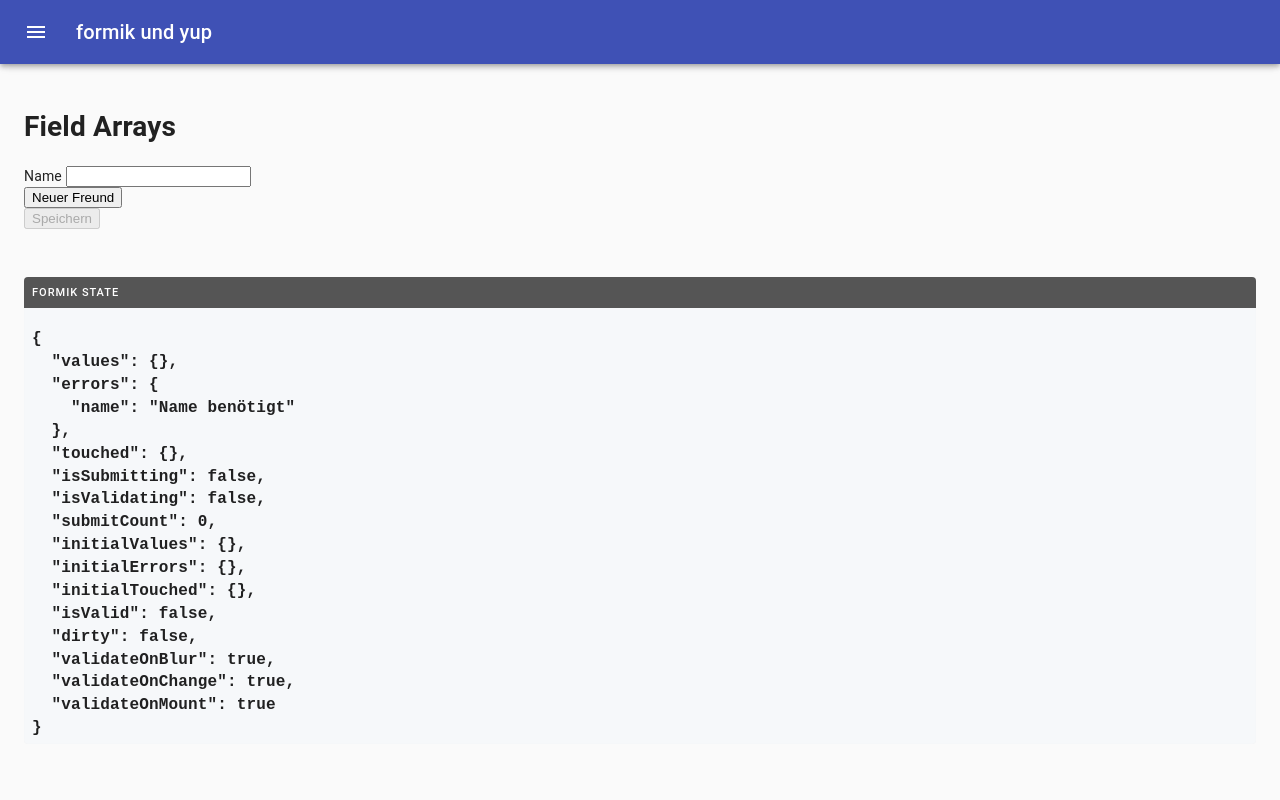
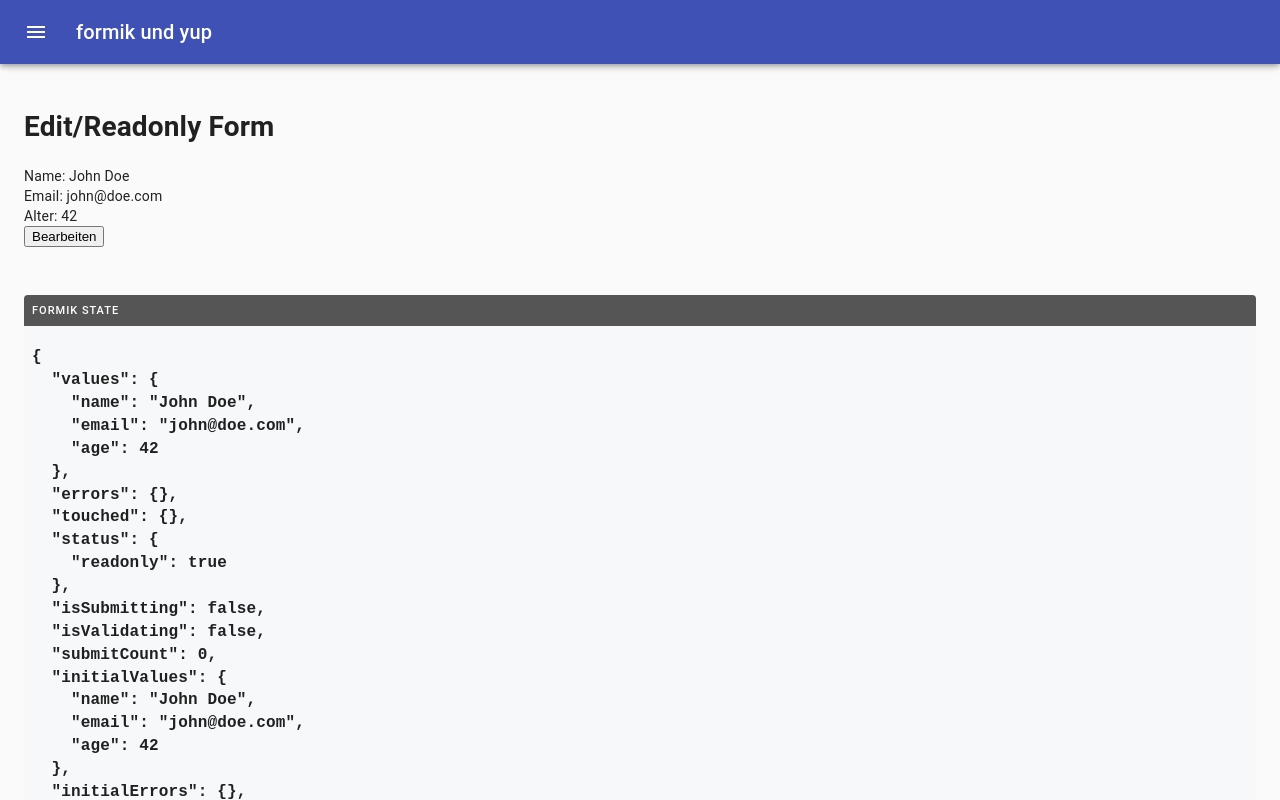
Before and after one commit to mhienle/techday-talk-formik-yup, a React (Create React App) app in the folder demo/: page /#/5 in a window 1280 px wide. Both pictures are taken after a click on the button 207 px from the left and 32 px from the top of the page. Shown: the top 800 px of the page. Built offline with nearby package versions, Linux system fonts and the light colour scheme.

Commit message:
Delete example 2

```diff
--- a/demo/src/Page1.tsx
+++ b/demo/src/Page1.tsx
@@ -76,7 +76,7 @@ const Page1 = () => {
   };
   return (
     <div>
-      <h1>Einfache Validierung</h1>
+      <h1>Einfache yup-Validierung</h1>
       <Divider />
 
       <h2>Initial leeres Form</h2>
--- a/demo/src/Page2.tsx
+++ b/demo/src/Page2.tsx
@@ -3,26 +3,25 @@ import { Field, Form, FormikProps, Formik } from "formik";
 import ErrorMessage from "./ErrorMessage";
 import { Debug } from "./Debug";
 import * as yup from "yup";
-import { Divider } from "@material-ui/core";
 
 interface Form2Values {
   name?: string;
+  emailRequired?: boolean;
   email?: string;
   age?: number;
 }
 
-type Form2Props = Form2Values & {
-  emailRequired?: boolean;
-};
-const Form2: React.FC<Form2Props> = props => {
+const Form2: React.FC<Form2Values> = props => {
   const validationSchema = yup.object().shape({
     name: yup.string().required("Name benötigt"),
-    email: props.emailRequired
-      ? yup
-          .string()
-          .email("Ungültige Email-Adresse")
-          .required("Email-Adresse benötigt")
-      : yup.string().email("Ungültige Email-Adresse"),
+    email: yup.mixed().when("emailRequired", (emailRequired: boolean) =>
+      emailRequired
+        ? yup
+            .string()
+            .email("Ungültige Email-Adresse")
+            .required("Email-Adresse benötigt")
+        : yup.string().email("Ungültige Email-Adresse")
+    ),
     age: yup
       .number()
       .typeError("Zahl erwartet")
@@ -45,12 +44,21 @@ const Form2: React.FC<Form2Props> = props => {
         }, 2000);
       }}
     >
-      {(props: FormikProps<Form2Props>) => (
+      {(props: FormikProps<Form2Values>) => (
         <Form>
           <div>
             <label htmlFor="name">Name </label>
             <Field name="name" type="text" disabled={props.isSubmitting} />
             <ErrorMessage name="name" />
+          </div>
+
+          <div>
+            <label htmlFor="emailRequired">Email benötigt? </label>
+            <Field
+              name="emailRequired"
+              type="checkbox"
+              disabled={props.isSubmitting}
+            />
           </div>
 
           <div>
@@ -79,15 +87,8 @@ const Form2: React.FC<Form2Props> = props => {
 const Page2 = () => {
   return (
     <div>
-      <h1>Validierung basierend auf props</h1>
-      <Divider />
-
-      <h2>Email benötigt</h2>
-      <Form2 emailRequired={true} />
-      <Divider />
-
-      <h2>Email nicht benötigt</h2>
-      <Form2 emailRequired={false} />
+      <h1>Validierung basierend auf values</h1>
+      <Form2 />
     </div>
   );
 };
--- a/demo/src/Page3.tsx
+++ b/demo/src/Page3.tsx
@@ -2,41 +2,25 @@ import React from "react";
 import { Field, Form, FormikProps, Formik } from "formik";
 import ErrorMessage from "./ErrorMessage";
 import { Debug } from "./Debug";
-import * as yup from "yup";
 
 interface Form3Values {
-  name?: string;
-  emailRequired?: boolean;
-  email?: string;
-  age?: number;
+  bool1?: boolean;
+  bool2?: boolean;
 }
 
-const Form3: React.FC<Form3Values> = props => {
-  const validationSchema = yup.object().shape({
-    name: yup.string().required("Name benötigt"),
-    email: yup.mixed().when("emailRequired", (emailRequired: boolean) =>
-      emailRequired
-        ? yup
-            .string()
-            .email("Ungültige Email-Adresse")
-            .required("Email-Adresse benötigt")
-        : yup.string().email("Ungültige Email-Adresse")
-    ),
-    age: yup
-      .number()
-      .typeError("Zahl erwartet")
-      .moreThan(0, "Alter muss größer als 0 sein")
-      .required("Alter benötigt")
-  });
+const Form3: React.FC<Form3Values> = () => {
   return (
     <Formik
-      initialValues={{
-        name: props.name,
-        email: props.email,
-        age: props.age
+      initialValues={{}}
+      validateOnMount={true}
+      validate={(values: Form3Values) => {
+        return (values.bool1 && values.bool2) ||
+          (!values.bool1 && !values.bool2)
+          ? {
+              bool1: "Es muss genau eins der beiden Felder aktiv sein"
+            }
+          : undefined;
       }}
-      validationSchema={validationSchema}
-      validateOnMount={true}
       onSubmit={(values, actions) => {
         setTimeout(() => {
           alert(JSON.stringify(values, null, 2));
@@ -47,30 +31,15 @@ const Form3: React.FC<Form3Values> = props => {
       {(props: FormikProps<Form3Values>) => (
         <Form>
           <div>
-            <label htmlFor="name">Name </label>
-            <Field name="name" type="text" disabled={props.isSubmitting} />
-            <ErrorMessage name="name" />
+            <label htmlFor="bool1">Bool1 </label>
+            <Field name="bool1" type="checkbox" disabled={props.isSubmitting} />
+            <ErrorMessage name="bool1" />
           </div>
 
           <div>
-            <label htmlFor="emailRequired">Email benötigt? </label>
-            <Field
-              name="emailRequired"
-              type="checkbox"
-              disabled={props.isSubmitting}
-            />
-          </div>
-
-          <div>
-            <label htmlFor="email">Email </label>
-            <Field name="email" type="email" disabled={props.isSubmitting} />
-            <ErrorMessage name="email" />
-          </div>
-
-          <div>
-            <label htmlFor="age">Alter </label>
-            <Field name="age" type="number" disabled={props.isSubmitting} />
-            <ErrorMessage name="age" />
+            <label htmlFor="bool2">Bool2 </label>
+            <Field name="bool2" type="checkbox" disabled={props.isSubmitting} />
+            <ErrorMessage name="bool2" />
           </div>
 
           <button type="submit" disabled={props.isSubmitting || !props.isValid}>
@@ -87,7 +56,7 @@ const Form3: React.FC<Form3Values> = props => {
 const Page3 = () => {
   return (
     <div>
-      <h1>Validierung basierend auf values</h1>
+      <h1>Cross-Validierung</h1>
       <Form3 />
     </div>
   );
--- a/demo/src/Page4.tsx
+++ b/demo/src/Page4.tsx
@@ -1,26 +1,57 @@
 import React from "react";
-import { Field, Form, FormikProps, Formik } from "formik";
+import * as yup from "yup";
+import {
+  Field,
+  Form,
+  FormikProps,
+  Formik,
+  FieldArray,
+  ArrayHelpers
+} from "formik";
 import ErrorMessage from "./ErrorMessage";
 import { Debug } from "./Debug";
+import { createStyles, makeStyles } from "@material-ui/core/styles";
+
+const useStyles = makeStyles(() =>
+  createStyles({
+    friendBox: {
+      border: "1px solid black",
+      margin: "4px",
+      padding: "4px"
+    }
+  })
+);
+
+interface Person {
+  name: string;
+  email?: string;
+}
 
 interface Form4Values {
-  bool1?: boolean;
-  bool2?: boolean;
+  name?: string;
+  friends?: Person[];
 }
 
+const validationSchema = yup.object<Form4Values>({
+  name: yup.string().required("Name benötigt"),
+  friends: yup.array().of(
+    yup.object<Person>({
+      name: yup.string().required("Name benötigt"),
+      email: yup
+        .string()
+        .email("Ungültige Email-Adresse")
+        .notRequired()
+    })
+  )
+});
+
 const Form4: React.FC<Form4Values> = () => {
+  const classes = useStyles();
   return (
     <Formik
       initialValues={{}}
       validateOnMount={true}
-      validate={(values: Form4Values) => {
-        return (values.bool1 && values.bool2) ||
-          (!values.bool1 && !values.bool2)
-          ? {
-              bool1: "Es muss genau eins der beiden Felder aktiv sein"
-            }
-          : undefined;
-      }}
+      validationSchema={validationSchema}
       onSubmit={(values, actions) => {
         setTimeout(() => {
           alert(JSON.stringify(values, null, 2));
@@ -31,16 +62,57 @@ const Form4: React.FC<Form4Values> = () => {
       {(props: FormikProps<Form4Values>) => (
         <Form>
           <div>
-            <label htmlFor="bool1">Bool1 </label>
-            <Field name="bool1" type="checkbox" disabled={props.isSubmitting} />
-            <ErrorMessage name="bool1" />
+            <label htmlFor="name">Name </label>
+            <Field name="name" type="text" disabled={props.isSubmitting} />
+            <ErrorMessage name="name" />
           </div>
 
-          <div>
-            <label htmlFor="bool2">Bool2 </label>
-            <Field name="bool2" type="checkbox" disabled={props.isSubmitting} />
-            <ErrorMessage name="bool2" />
-          </div>
+          <FieldArray name="friends">
+            {(arrayHelpers: ArrayHelpers) => {
+              const addFriend = async () => {
+                arrayHelpers.push({ name: "", email: "" });
+                setTimeout(async () => await props.validateForm()); // to enforce updating isValid...
+              };
+              const removeFriend = (index: number) =>
+                arrayHelpers.remove(index);
+
+              return (
+                <div>
+                  {props.values.friends?.map((friend, index) => (
+                    <div className={classes.friendBox}>
+                      <div>
+                        <label htmlFor={`friends[${index}].name`}>Name </label>
+                        <Field
+                          name={`friends[${index}].name`}
+                          type="text"
+                          disabled={props.isSubmitting}
+                        />
+                        <ErrorMessage name={`friends[${index}].name`} />
+                      </div>
+                      <div>
+                        <label htmlFor={`friends[${index}].email`}>
+                          Email{" "}
+                        </label>
+                        <Field
+                          name={`friends[${index}].email`}
+                          type="email"
+                          disabled={props.isSubmitting}
+                        />
+                        <ErrorMessage name={`friends[${index}].email`} />
+                      </div>
+                      <button type="button" onClick={() => removeFriend(index)}>
+                        Freund löschen
+                      </button>
+                    </div>
+                  )) || null}
+
+                  <button type="button" onClick={addFriend}>
+                    Neuer Freund
+                  </button>
+                </div>
+              );
+            }}
+          </FieldArray>
 
           <button type="submit" disabled={props.isSubmitting || !props.isValid}>
             Speichern
@@ -56,7 +128,7 @@ const Form4: React.FC<Form4Values> = () => {
 const Page4 = () => {
   return (
     <div>
-      <h1>Cross-Validierung</h1>
+      <h1>Field Arrays</h1>
       <Form4 />
     </div>
   );
--- a/demo/src/Page5.tsx
+++ b/demo/src/Page5.tsx
@@ -1,135 +1,123 @@
-import React from "react";
-import * as yup from "yup";
-import {
-  Field,
-  Form,
-  FormikProps,
-  Formik,
-  FieldArray,
-  ArrayHelpers
-} from "formik";
+import React, { useMemo } from "react";
+import { Field, Form, Formik, FormikProps, useFormikContext } from "formik";
 import ErrorMessage from "./ErrorMessage";
 import { Debug } from "./Debug";
-import { createStyles, makeStyles } from "@material-ui/core/styles";
 
-const useStyles = makeStyles(() =>
-  createStyles({
-    friendBox: {
-      border: "1px solid black",
-      margin: "4px",
-      padding: "4px"
-    }
-  })
-);
-
-interface Person {
+interface Form5Values {
   name: string;
-  email?: string;
+  email: string;
+  age: number;
 }
 
-interface Form5Values {
-  name?: string;
-  friends?: Person[];
+interface ReadonlyProp {
+  readonly: boolean;
 }
 
-const validationSchema = yup.object<Form5Values>({
-  name: yup.string().required("Name benötigt"),
-  friends: yup.array().of(
-    yup.object<Person>({
-      name: yup.string().required("Name benötigt"),
-      email: yup
-        .string()
-        .email("Ungültige Email-Adresse")
-        .notRequired()
-    })
-  )
-});
+interface InputWrapperProps {
+  fieldName: string;
+  label: string;
+  type?: string;
+}
 
-const Form5: React.FC<Form5Values> = () => {
-  const classes = useStyles();
+const InputWrapper = (props: InputWrapperProps) => {
+  const { getFieldProps, status, isSubmitting } = useFormikContext();
+  const { fieldName, label, type } = props;
+  const readonlyMode = !!status?.readonly;
+  return (
+    <div>
+      {readonlyMode ? (
+        `${label}: ${getFieldProps(fieldName).value}`
+      ) : (
+        <>
+          <label htmlFor={fieldName}>{label + " "}</label>
+          <Field
+            name={fieldName}
+            type={type || "text"}
+            disabled={isSubmitting}
+          />
+          <ErrorMessage name={fieldName} />
+        </>
+      )}
+    </div>
+  );
+};
+
+const Form5View = (props: FormikProps<Form5Values> & ReadonlyProp) => {
+  const {
+    readonly,
+    status,
+    setStatus,
+    initialStatus,
+    isSubmitting,
+    isValid
+  } = props;
+  useMemo(
+    () =>
+      setStatus({
+        ...initialStatus,
+        readonly: readonly
+      }),
+    [initialStatus, setStatus, readonly]
+  );
+  return (
+    <Form>
+      <InputWrapper fieldName="name" label="Name" />
+      <InputWrapper fieldName="email" label="Email" type="email" />
+      <InputWrapper fieldName="age" label="Alter" type="number" />
+
+      {status?.readonly ? (
+        <button
+          type="button"
+          onClick={event => {
+            event.preventDefault(); // see https://github.com/jaredpalmer/formik/issues/1610
+            setStatus({ readonly: false });
+          }}
+        >
+          Bearbeiten
+        </button>
+      ) : (
+        <button type="submit" disabled={isSubmitting || !isValid}>
+          Speichern
+        </button>
+      )}
+
+      <Debug />
+    </Form>
+  );
+};
+
+const Form5: React.FC<Form5Values & ReadonlyProp> = props => {
+  const { readonly } = props;
   return (
     <Formik
-      initialValues={{}}
-      validateOnMount={true}
-      validationSchema={validationSchema}
+      initialValues={{
+        name: props.name,
+        email: props.email,
+        age: props.age
+      }}
       onSubmit={(values, actions) => {
         setTimeout(() => {
           alert(JSON.stringify(values, null, 2));
           actions.setSubmitting(false);
+          actions.setStatus({ readonly: true }); // https://github.com/jaredpalmer/formik/issues/2303
         }, 2000);
       }}
     >
-      {(props: FormikProps<Form5Values>) => (
-        <Form>
-          <div>
-            <label htmlFor="name">Name </label>
-            <Field name="name" type="text" disabled={props.isSubmitting} />
-            <ErrorMessage name="name" />
-          </div>
-
-          <FieldArray name="friends">
-            {(arrayHelpers: ArrayHelpers) => {
-              const addFriend = async () => {
-                arrayHelpers.push({ name: "", email: "" });
-                setTimeout(async () => await props.validateForm()); // to enforce updating isValid...
-              };
-              const removeFriend = (index: number) =>
-                arrayHelpers.remove(index);
-
-              return (
-                <div>
-                  {props.values.friends?.map((friend, index) => (
-                    <div className={classes.friendBox}>
-                      <div>
-                        <label htmlFor={`friends[${index}].name`}>Name </label>
-                        <Field
-                          name={`friends[${index}].name`}
-                          type="text"
-                          disabled={props.isSubmitting}
-                        />
-                        <ErrorMessage name={`friends[${index}].name`} />
-                      </div>
-                      <div>
-                        <label htmlFor={`friends[${index}].email`}>
-                          Email{" "}
-                        </label>
-                        <Field
-                          name={`friends[${index}].email`}
-                          type="email"
-                          disabled={props.isSubmitting}
-                        />
-                        <ErrorMessage name={`friends[${index}].email`} />
-                      </div>
-                      <button type="button" onClick={() => removeFriend(index)}>
-                        Freund löschen
-                      </button>
-                    </div>
-                  )) || null}
-
-                  <button type="button" onClick={addFriend}>
-                    Neuer Freund
-                  </button>
-                </div>
-              );
-            }}
-          </FieldArray>
-
-          <button type="submit" disabled={props.isSubmitting || !props.isValid}>
-            Speichern
-          </button>
-
-          <Debug />
-        </Form>
-      )}
+      {props => <Form5View {...props} readonly={readonly} />}
     </Formik>
   );
 };
 
 const Page5 = () => {
+  const initialData: Form5Values = {
+    name: "John Doe",
+    email: "john@doe.com",
+    age: 42
+  };
   return (
     <div>
-      <h1>Field Arrays</h1>
-      <Form5 />
+      <h1>Edit/Readonly Form</h1>
+      <Form5 {...initialData} readonly={true} />
     </div>
   );
 };
--- a/demo/src/Page6.tsx
+++ /dev/null
@@ -1,125 +0,0 @@
-import React, { useMemo } from "react";
-import { Field, Form, Formik, FormikProps, useFormikContext } from "formik";
-import ErrorMessage from "./ErrorMessage";
-import { Debug } from "./Debug";
-
-interface Form6Values {
-  name: string;
-  email: string;
-  age: number;
-}
-
-interface ReadonlyProp {
-  readonly: boolean;
-}
-
-interface InputWrapperProps {
-  fieldName: string;
-  label: string;
-  type?: string;
-}
-
-const InputWrapper = (props: InputWrapperProps) => {
-  const { getFieldProps, status, isSubmitting } = useFormikContext();
-  const { fieldName, label, type } = props;
-  const readonlyMode = !!status?.readonly;
-  return (
-    <div>
-      {readonlyMode ? (
-        `${label}: ${getFieldProps(fieldName).value}`
-      ) : (
-        <>
-          <label htmlFor={fieldName}>{label + " "}</label>
-          <Field
-            name={fieldName}
-            type={type || "text"}
-            disabled={isSubmitting}
-          />
-          <ErrorMessage name={fieldName} />
-        </>
-      )}
-    </div>
-  );
-};
-
-const Form6View = (props: FormikProps<Form6Values> & ReadonlyProp) => {
-  const {
-    readonly,
-    status,
-    setStatus,
-    initialStatus,
-    isSubmitting,
-    isValid
-  } = props;
-  useMemo(
-    () =>
-      setStatus({
-        ...initialStatus,
-        readonly: readonly
-      }),
-    [initialStatus, setStatus, readonly]
-  );
-  return (
-    <Form>
-      <InputWrapper fieldName="name" label="Name" />
-      <InputWrapper fieldName="email" label="Email" type="email" />
-      <InputWrapper fieldName="age" label="Alter" type="number" />
-
-      {status?.readonly ? (
-        <button
-          type="button"
-          onClick={event => {
-            event.preventDefault(); // see https://github.com/jaredpalmer/formik/issues/1610
-            setStatus({ readonly: false });
-          }}
-        >
-          Bearbeiten
-        </button>
-      ) : (
-        <button type="submit" disabled={isSubmitting || !isValid}>
-          Speichern
-        </button>
-      )}
-
-      <Debug />
-    </Form>
-  );
-};
-
-const Form6: React.FC<Form6Values & ReadonlyProp> = props => {
-  const { readonly } = props;
-  return (
-    <Formik
-      initialValues={{
-        name: props.name,
-        email: props.email,
-        age: props.age
-      }}
-      onSubmit={(values, actions) => {
-        setTimeout(() => {
-          alert(JSON.stringify(values, null, 2));
-          actions.setSubmitting(false);
-          actions.setStatus({ readonly: true }); // https://github.com/jaredpalmer/formik/issues/2303
-        }, 2000);
-      }}
-    >
-      {props => <Form6View {...props} readonly={readonly} />}
-    </Formik>
-  );
-};
-
-const Page6 = () => {
-  const initialData: Form6Values = {
-    name: "John Doe",
-    email: "john@doe.com",
-    age: 42
-  };
-  return (
-    <div>
-      <h1>Edit/Readonly Form</h1>
-      <Form6 {...initialData} readonly={true} />
-    </div>
-  );
-};
-
-export default Page6;
```
Also changed, not shown: demo/src/Layout.tsx (+3 -10 lines).
